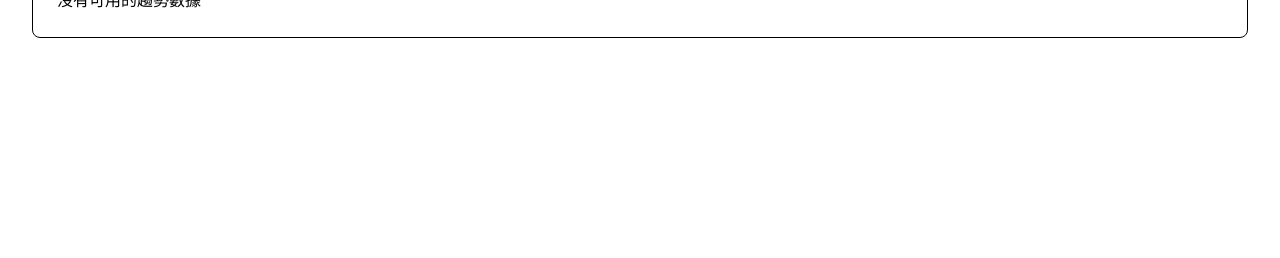
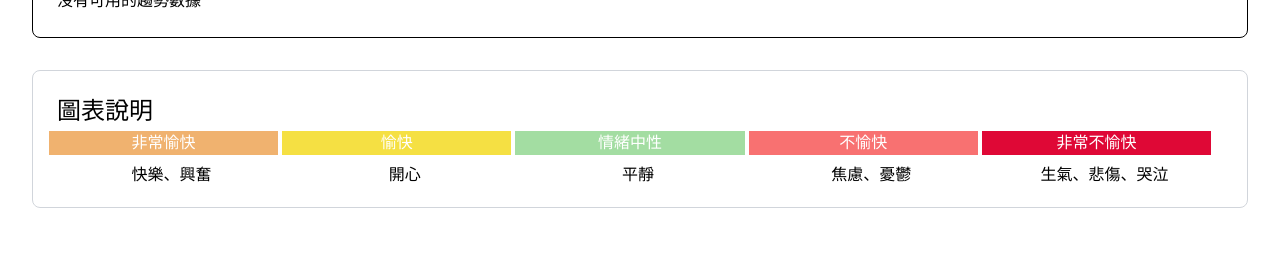
Before and after one commit to sammi0715/Mood-Flow, a React (Vite) app: page /mood-track/1 in a window 1280 px wide. Shown: the part 560-818 px from the top of the page. Built offline with nearby package versions, Linux system fonts and the light colour scheme; no server answers; the database is empty; a web font is replaced by a local one.

Commit message:
Add Chart explanation

```diff
--- a/src/pages/MoodTrack.jsx
+++ b/src/pages/MoodTrack.jsx
@@ -24,10 +24,10 @@ const moodColorMap = {
   生氣: "#df0836",
   憂鬱: "#bbd5f3",
   焦慮: "#f87171",
-  平靜: "#bfebbe",
+  平靜: "#b5dcb4",
   快樂: "#f0b26f",
   興奮: "#efaea5",
-  開心: "#f4e098",
+  開心: "#f5de8b",
 };
 
 const moodCategories = {
@@ -233,11 +233,13 @@ const MoodTrack = () => {
                   width={85}
                   dataKey="moodLevel"
                   name="Mood"
-                  ticks={[1, 2, 3]}
+                  ticks={[1, 1.5, 2, 2.5, 3]}
                   tickFormatter={(value) => {
                     const moodLabels = {
                       1: "非常不愉快",
+                      1.5: "不愉快",
                       2: "情緒中性",
+                      2.5: "愉快",
                       3: "非常愉快",
                     };
                     return moodLabels[value] || "";
@@ -267,6 +269,34 @@ const MoodTrack = () => {
             <p>沒有可用的趨勢數據</p>
           )}
         </div>
+        {/* 圖表說明進度條 */}
+        <div className="mt-8 p-6 border border-gray-300 rounded-lg">
+          <h2 className="text-xl lg:text-2xl mb-4">圖表說明</h2>
+          <div className="w-full flex flex-wrap items-center">
+            {Object.entries(moodCategories).map(([category, moods]) => (
+              <div
+                key={category}
+                className="flex items-center w-full mb-2 md:flex-1 md:flex-col md:justify-center md:items-center md:h-8 md:mr-1 md:min-w-[120px]"
+              >
+                <div
+                  className="h-8 w-24 md:w-full flex justify-center items-center mr-4"
+                  style={{
+                    backgroundColor:
+                      category === "愉快"
+                        ? "#f5e043"
+                        : category === "情緒中性"
+                        ? "#a3dda2"
+                        : moodColorMap[moods[0]],
+                  }}
+                >
+                  <span className="text-white text-xs lg:text-base">{category}</span>
+                </div>
+
+                <div className="text-xs lg:text-base md:mt-2">{moods.join("、")}</div>
+              </div>
+            ))}
+          </div>
+        </div>
       </div>
     </div>
   );
```
